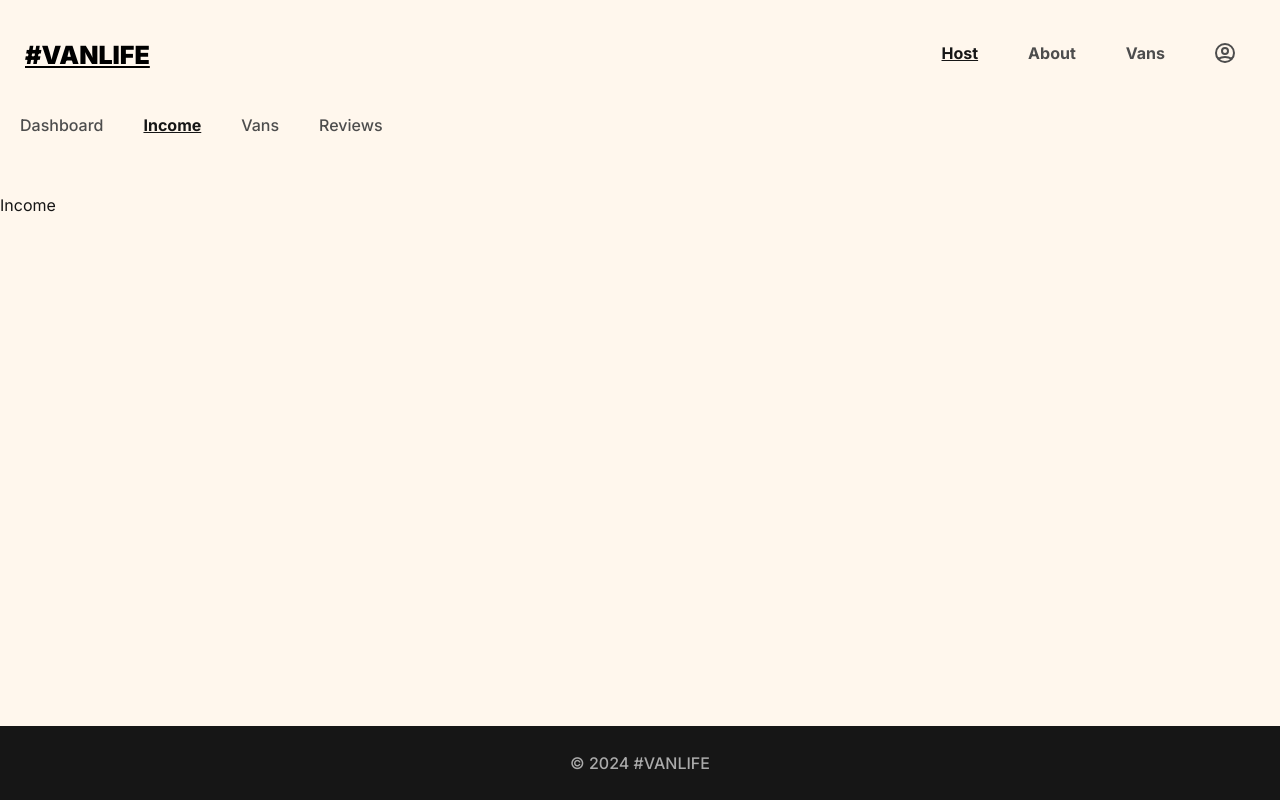
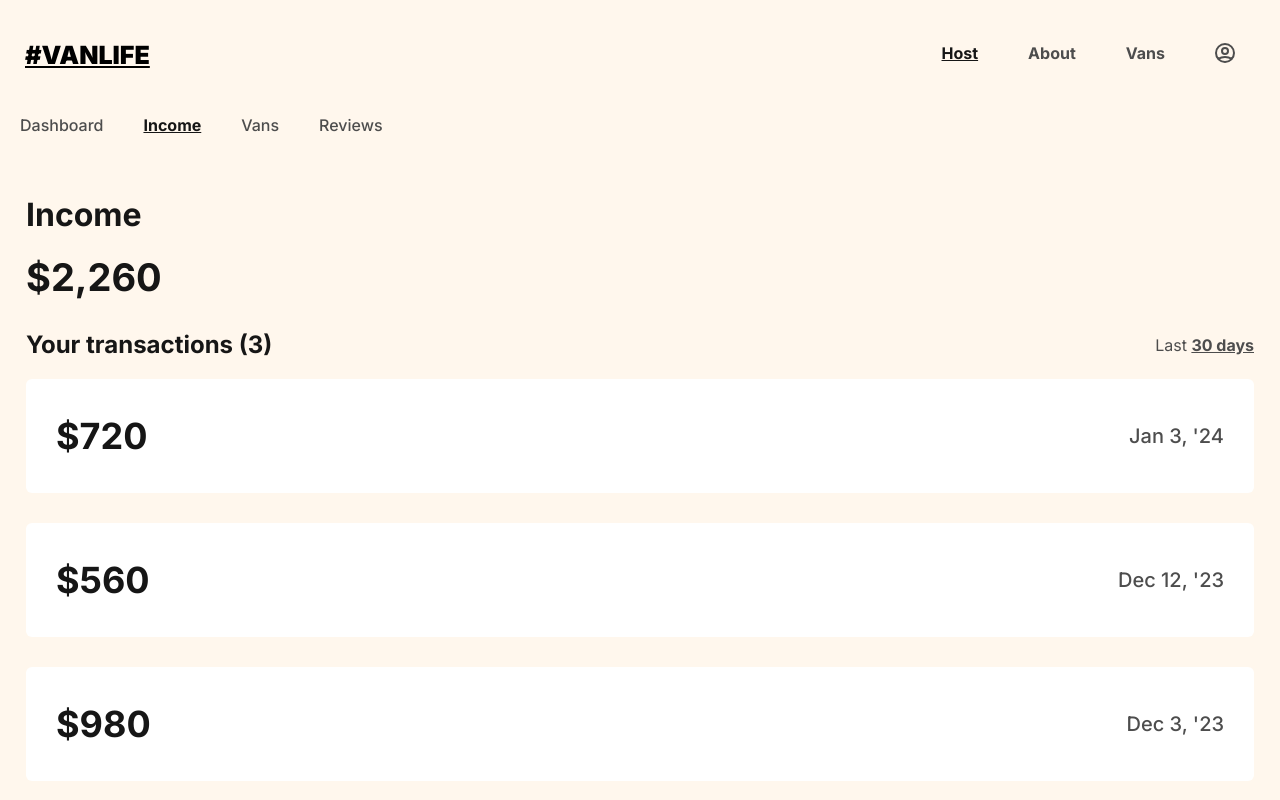
Before and after one commit to kseniia-chepur/vanlife, a React (Create React App) app: page /host/income in a window 1280 px wide. Shown: the top 800 px of the page. Built offline with nearby package versions, Linux system fonts and the light colour scheme; what miragejs would draw is missing.

Commit message:
add host income content

```diff
--- /dev/null
+++ b/src/constants/index.js
@@ -0,0 +1,22 @@
+export const reviewsData = [
+  {
+    rating: 5,
+    name: "Elliot",
+    date: "January 3, 2024",
+    text: "The beach bum is such an awesome van! Such a comfortable trip. We had it for 2 weeks and there was not a single issue. Super clean when we picked it up and the host is very comfortable and understanding. Highly recommend!",
+    id: "1",
+  },
+  {
+    rating: 5,
+    name: "Sandy",
+    date: "December 12, 2023",
+    text: "This is our third time using the Modest Explorer for our travels and we love it! No complaints, absolutely perfect!",
+    id: "2",
+  },
+];
+
+export const transactionsData = [
+  { amount: 720, date: "Jan 3, '24", id: "1" },
+  { amount: 560, date: "Dec 12, '23", id: "2" },
+  { amount: 980, date: "Dec 3, '23", id: "3" },
+];
--- a/src/pages/Income/Income.jsx
+++ b/src/pages/Income/Income.jsx
@@ -1,6 +1,32 @@
+import { transactionsData } from "../../constants";
+import "./Income.scss";
+
 const Income = () => {
+
   return (
-    <div>Income</div>
+    <section className="income">
+      <div className="income__content">
+        <h1 className="income__title">Income</h1>
+        {/* <p className="income__period">
+          Last <span>30 days</span>
+        </p> */}
+      </div>
+      <h2 className="income__amount">$2,260</h2>
+      <div className="income__details">
+        <h3 className="income__subtitle">Your transactions (3)</h3>
+        <p className="income__period">
+          Last <span>30 days</span>
+        </p>
+      </div>
+      <div>
+        {transactionsData.map(item => (
+          <div key={item.id} className="income__transaction">
+            <h3 className="income__transaction-amount">${item.amount}</h3>
+            <p className="income__transaction-date">{item.date}</p>
+          </div>
+        ))}
+      </div>
+    </section>
   )
 }
 
--- a/src/pages/Income/Income.scss
+++ b/src/pages/Income/Income.scss
@@ -0,0 +1,64 @@
+@import "../../utils/variables.scss";
+
+.income {
+  padding-inline: 26px;
+
+  &__content {
+    display: flex;
+    align-items: center;
+    margin-bottom: 20px;
+  }
+
+  &__title {
+    font-weight: 700;
+    font-size: 2rem;
+    margin-right: 20px;
+  }
+
+  &__amount {
+    font-size: 2.375rem;
+    margin-bottom: 30px;
+  }
+
+  &__details {
+    display: flex;
+    justify-content: space-between;
+    align-items: center;
+    margin-bottom: 20px;
+  }
+
+  &__subtitle {
+    font-size: 1.5rem;
+    font-weight: 700;
+  }
+
+  &__period {
+    color: $gray-c;
+
+    & span {
+      text-decoration: underline;
+      font-weight: bold;
+    }
+  }
+
+  &__transaction {
+    display: flex;
+    justify-content: space-between;
+    align-items: center;
+    background-color: $white-c;
+    margin-bottom: 30px;
+    padding: 35px 30px;
+    border-radius: 6px;
+  }
+
+  &__transaction-amount {
+    font-size: 2.25rem;
+    font-weight: 600;
+  }
+
+  &__transaction-date {
+    font-size: 1.25rem;
+    font-weight: 500;
+    color: $gray-c;
+  }
+}
--- a/src/pages/Reviews/Reviews.jsx
+++ b/src/pages/Reviews/Reviews.jsx
@@ -1,23 +1,9 @@
 import { BsStarFill } from "react-icons/bs";
+import { reviewsData } from "../../constants";
 import "./Reviews.scss";
 
 const Reviews = () => {
-  const reviewsData = [
-    {
-      rating: 5,
-      name: "Elliot",
-      date: "January 3, 2024",
-      text: "The beach bum is such an awesome van! Such a comfortable trip. We had it for 2 weeks and there was not a single issue. Super clean when we picked it up and the host is very comfortable and understanding. Highly recommend!",
-      id: "1",
-    },
-    {
-      rating: 5,
-      name: "Sandy",
-      date: "December 12, 2023",
-      text: "This is our third time using the Modest Explorer for our travels and we love it! No complaints, absolutely perfect!",
-      id: "2",
-    },
-]
+
   return (
     <section className="reviews">
       <div className="reviews__content">
--- a/src/pages/Reviews/Reviews.scss
+++ b/src/pages/Reviews/Reviews.scss
@@ -18,7 +18,7 @@
 
   &__period {
     color: $gray-c;
-    padding-top: 12px;
+    padding-top: 10px;
   }
 
   & span {
```
